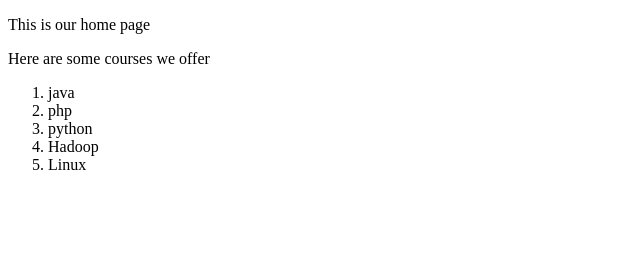
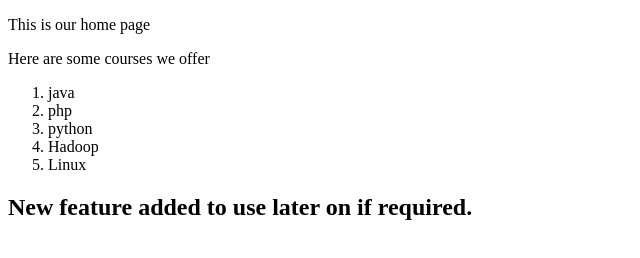
Before and after one commit to jbsiii/twotorial, a plain HTML site: page index.html in a window 1280 px wide. Shown: the whole page, without its empty margins (0-640 px from the left). Drawn offline with Linux system fonts and the light colour scheme.

Commit message:
new feature branch
new feature info added

```diff
--- a/index.html
+++ b/index.html
@@ -11,5 +11,7 @@
     <li>Hadoop</li>
     <li>Linux</li>
   </ol>
+
+  <h2>New feature added to use later on if required.</h2>
 </body>
 </html>
```
